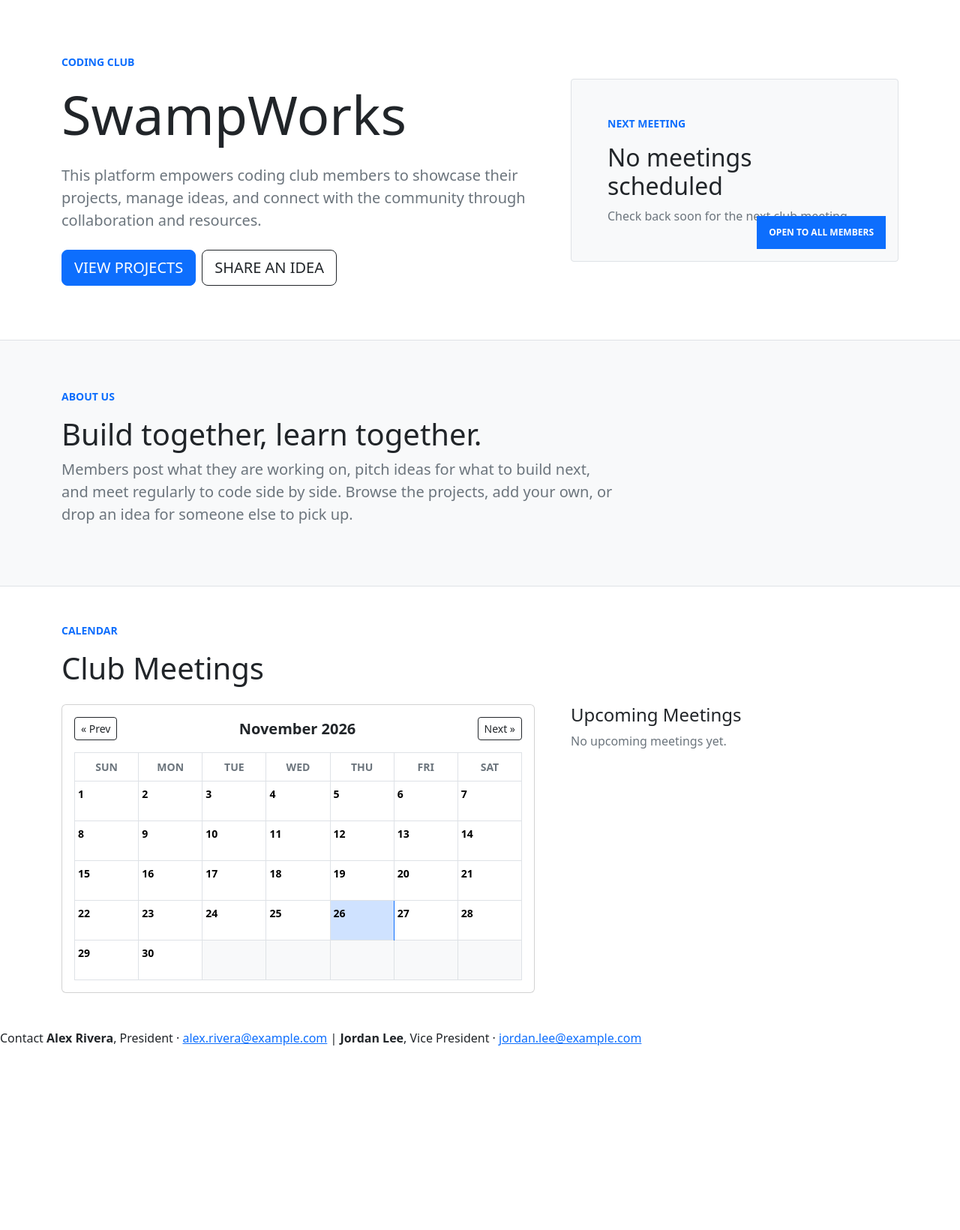
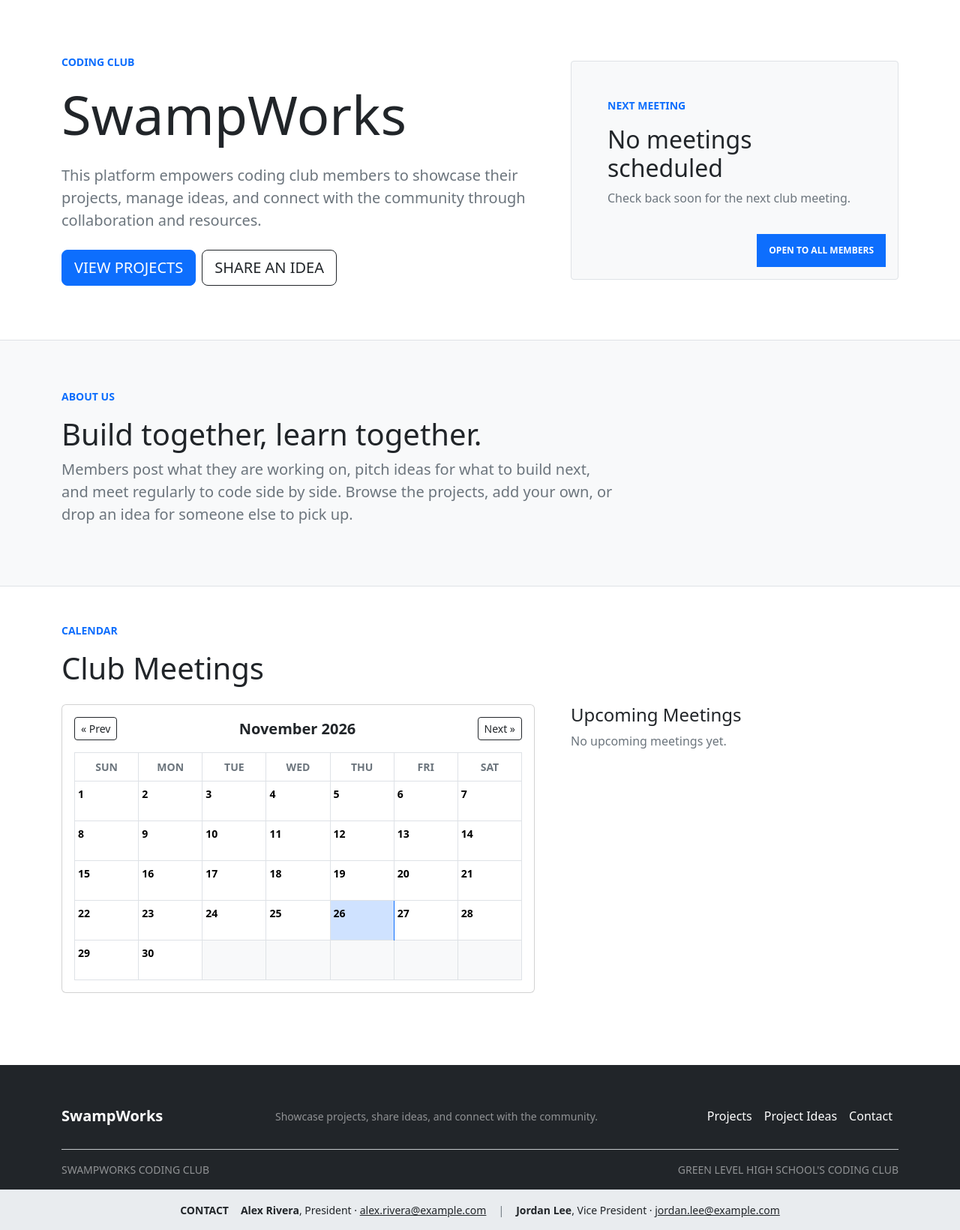
Before and after one commit to 1399999/SwampWorksWebsite, a Django app: page / in a window 1280 px wide. Shown: the part 57-1697 px from the top of the page at 75% size. Before the commit the page ends 1451 px from the top, so only its background shows below. Run offline with Django 4.2, Linux system fonts and the light colour scheme; data that the repository does not hold is empty; some libraries are stand-ins or nearby versions.

Commit message:
Beautifies the UI

```diff
--- a/src/landing_page/templates/landing_page/index.html
+++ b/src/landing_page/templates/landing_page/index.html
@@ -27,6 +27,7 @@
                             <p class="text-secondary mb-0">Check back soon for the next club meeting.</p>
                         {% endif %}
                     {% endwith %}
+                    <div class="py-4"></div>
                 </div>
                 <span class="badge text-bg-primary rounded-0 text-uppercase position-absolute bottom-0 end-0 m-3 p-3">Open to all members</span>
             </div>
--- a/src/landing_page/templates/partials/footer.html
+++ b/src/landing_page/templates/partials/footer.html
@@ -1,8 +1,27 @@
-<footer class="site-footer">
-    <div class="site-footer-inner">
-        <span class="site-footer-title">Contact</span>
-        <span><strong>Alex Rivera</strong>, President &middot; <a href="mailto:alex.rivera@example.com">alex.rivera@example.com</a></span>
-        <span class="site-footer-sep">|</span>
-        <span><strong>Jordan Lee</strong>, Vice President &middot; <a href="mailto:jordan.lee@example.com">jordan.lee@example.com</a></span>
+<footer class="bg-dark text-white mt-5 pt-5">
+    <div class="container">
+        <div class="row align-items-center g-4 pb-4">
+            <div class="col-md-3 fw-bolder fs-5">SwampWorks</div>
+            <div class="col-md-5 text-white-50 small">Showcase projects, share ideas, and connect with the community.</div>
+            <div class="col-md-4">
+                <ul class="nav justify-content-md-end">
+                    <li class="nav-item"><a class="nav-link text-white px-2" href="{% url 'landing_page:projects' %}">Projects</a></li>
+                    <li class="nav-item"><a class="nav-link text-white px-2" href="{% url 'landing_page:ideas' %}">Project Ideas</a></li>
+                    <li class="nav-item"><a class="nav-link text-white px-2" href="{% url 'landing_page:contact' %}">Contact</a></li>
+                </ul>
+            </div>
+        </div>
+        <div class="d-flex flex-column flex-md-row justify-content-between border-top border-secondary-subtle py-3 text-white-50 text-uppercase small">
+            <span>SwampWorks Coding Club</span>
+            <span>Green Level High School's Coding club</span>
+        </div>
+    </div>
+    <div class="bg-body-secondary text-dark border-top py-3">
+        <div class="container d-flex flex-wrap justify-content-center align-items-baseline column-gap-3 row-gap-1 small text-center">
+            <span class="fw-bold text-uppercase">Contact</span>
+            <span><strong>Alex Rivera</strong>, President &middot; <a href="mailto:alex.rivera@example.com" class="link-dark">alex.rivera@example.com</a></span>
+            <span class="text-secondary">|</span>
+            <span><strong>Jordan Lee</strong>, Vice President &middot; <a href="mailto:jordan.lee@example.com" class="link-dark">jordan.lee@example.com</a></span>
+        </div>
     </div>
 </footer>
```
